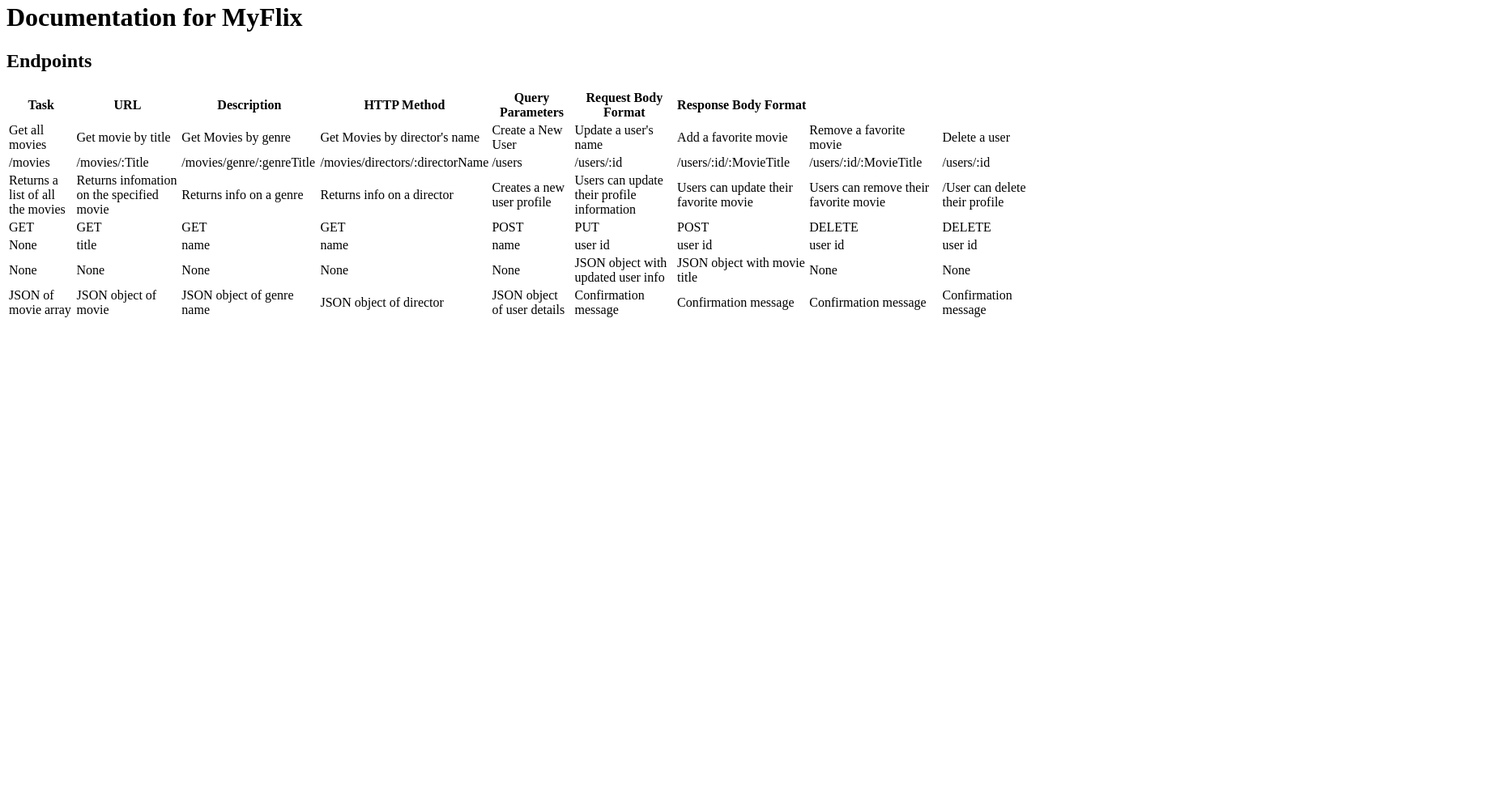
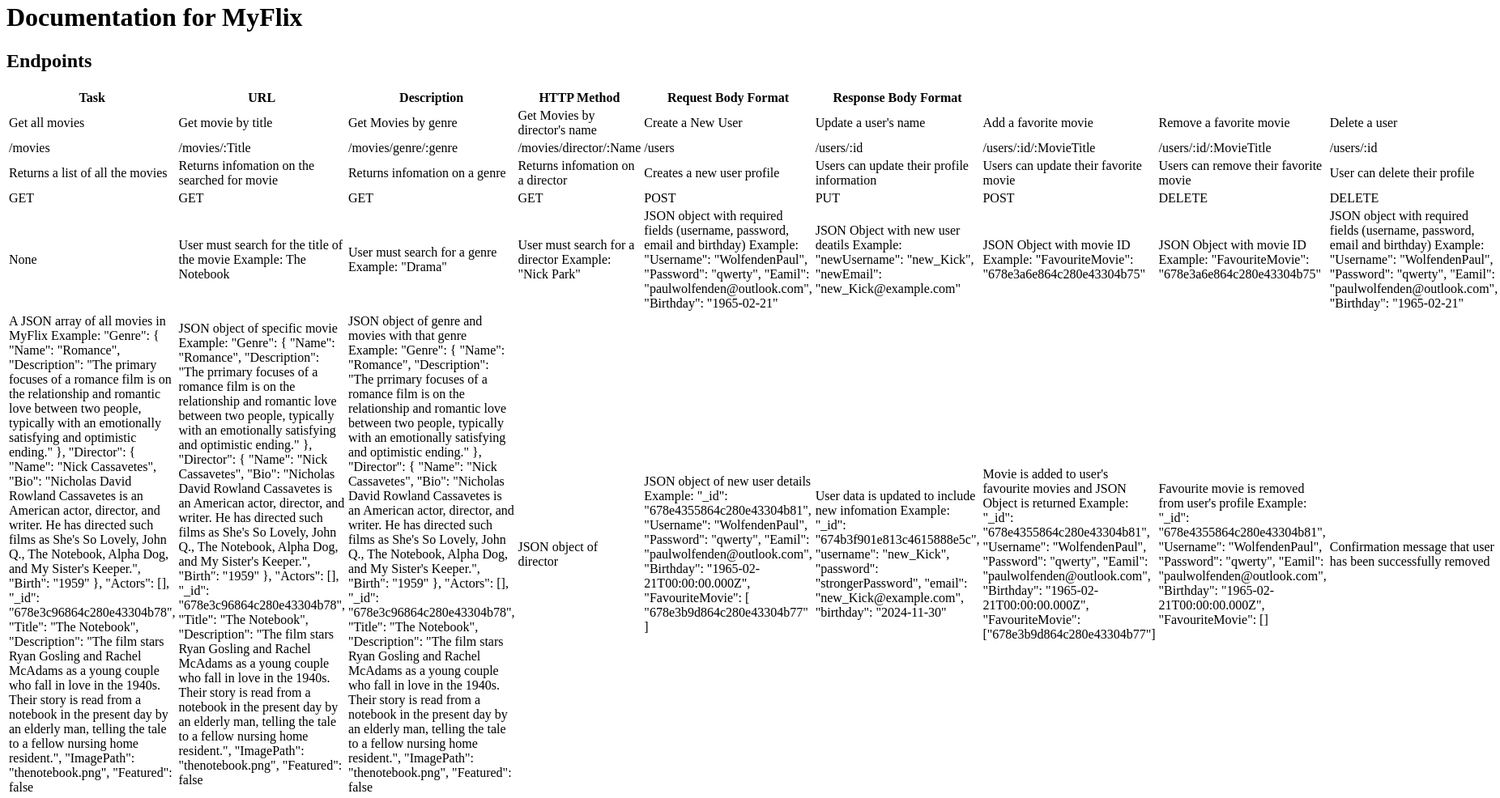
Before and after one commit to HanVonWolf/movie_myflix_api, a website: page public/documentation.html in a window 1280 px wide. Shown: the part 18-1004 px from the top of the page at 81% size, 1852 px wide, since content can reach past the window. Before the commit the page ends 800 px from the top, so only its background shows below. Drawn offline with Linux system fonts and the light colour scheme.

Commit message:
Log updates

```diff
--- a/public/documentation.html
+++ b/public/documentation.html
@@ -14,7 +14,6 @@
               <th>URL</th>
               <th>Description</th>
               <th>HTTP Method</th>
-              <th>Query Parameters</th>
               <th>Request Body Format</th>
               <th>Response Body Format</th>
             </tr>
@@ -32,8 +31,8 @@
             <tr>
                 <td>/movies</td>
                 <td>/movies/:Title</td>
-                <td>/movies/genre/:genreTitle</td>
-                <td>/movies/directors/:directorName</td>
+                <td>/movies/genre/:genre</td>
+                <td>/movies/director/:Name</td>
                 <td>/users</td>
                 <td>/users/:id</td>
                 <td>/users/:id/:MovieTitle</td>
@@ -42,14 +41,14 @@
               </tr>
             <tr>
               <td>Returns a list of all the movies</td>
-              <td>Returns infomation on the specified movie</td>
-              <td>Returns info on a genre</td>
-              <td>Returns info on a director</td>
+              <td>Returns infomation on the searched for movie</td>
+              <td>Returns infomation on a genre</td>
+              <td>Returns infomation on a director</td>
               <td>Creates a new user profile</td>
               <td>Users can update their profile information</td>
               <td>Users can update their favorite movie</td>
               <td>Users can remove their favorite movie</td>
-              <td>/User can delete their profile</td>
+              <td>User can delete their profile</td>
             </tr>
             <tr>
                 <td>GET</td>
@@ -64,36 +63,133 @@
               </tr>
               <tr>
                 <td>None</td>
-                <td>title</td>
-                <td>name</td>
-                <td>name</td>
-                <td>name</td>
-                <td>user id</td>
-                <td>user id</td>
-                <td>user id</td>
-                <td>user id</td>
+                <td>User must search for the title of the movie
+                  Example: The Notebook
+                </td>
+                <td>User must search for a genre
+                  Example: "Drama"
+                </td>
+                <td>User must search for a director
+                  Example: "Nick Park"
+                </td>
+                <td>JSON object with required fields (username, password, email and birthday)
+                  Example:
+                  "Username": "WolfendenPaul",
+                  "Password": "qwerty",
+                  "Eamil": "paulwolfenden@outlook.com",
+                  "Birthday": "1965-02-21"</td>
+                <td>JSON Object with new user deatils
+                  Example:
+                    "newUsername": "new_Kick",
+                    "newEmail": "new_Kick@example.com"
+                </td>
+                <td>JSON Object with movie ID
+                  Example:
+                  "FavouriteMovie": "678e3a6e864c280e43304b75"
+                </td>
+                <td>JSON Object with movie ID
+                  Example:
+                  "FavouriteMovie": "678e3a6e864c280e43304b75"</td>
+                <td>JSON object with required fields (username, password, email and birthday)
+                  Example:
+                  "Username": "WolfendenPaul",
+                  "Password": "qwerty",
+                  "Eamil": "paulwolfenden@outlook.com",
+                  "Birthday": "1965-02-21"</td>
               </tr>
               <tr>
-                <td>None</td>
-                <td>None</td>
-                <td>None</td>
-                <td>None</td>
-                <td>None</td>
-                <td>JSON object with updated user info</td>
-                <td>JSON object with movie title</td>
-                <td>None</td>
-                <td>None</td>
-              </tr>
-              <tr>
-                <td>JSON of movie array</td>
-                <td>JSON object of movie</td>
-                <td>JSON object of genre name</td>
+                <td>A JSON array of all movies in MyFlix
+                  Example:
+                    "Genre": {
+                        "Name": "Romance",
+                        "Description": "The primary focuses of a romance film is on the relationship and romantic love between two people, typically with an emotionally satisfying and optimistic ending."
+                    },
+                    "Director": {
+                        "Name": "Nick Cassavetes",
+                        "Bio": "Nicholas David Rowland Cassavetes is an American actor, director, and writer. He has directed such films as She's So Lovely, John Q., The Notebook, Alpha Dog, and My Sister's Keeper.",
+                        "Birth": "1959"
+                    },
+                    "Actors": [],
+                    "_id": "678e3c96864c280e43304b78",
+                    "Title": "The Notebook",
+                    "Description": "The film stars Ryan Gosling and Rachel McAdams as a young couple who fall in love in the 1940s. Their story is read from a notebook in the present day by an elderly man, telling the tale to a fellow nursing home resident.",
+                    "ImagePath": "thenotebook.png",
+                    "Featured": false
+                </td>
+                <td>JSON object of specific movie
+                  Example:
+                    "Genre": {
+                        "Name": "Romance",
+                        "Description": "The prrimary focuses of a romance film is on the relationship and romantic love between two people, typically with an emotionally satisfying and optimistic ending."
+                    },
+                    "Director": {
+                        "Name": "Nick Cassavetes",
+                        "Bio": "Nicholas David Rowland Cassavetes is an American actor, director, and writer. He has directed such films as She's So Lovely, John Q., The Notebook, Alpha Dog, and My Sister's Keeper.",
+                        "Birth": "1959"
+                    },
+                    "Actors": [],
+                    "_id": "678e3c96864c280e43304b78",
+                    "Title": "The Notebook",
+                    "Description": "The film stars Ryan Gosling and Rachel McAdams as a young couple who fall in love in the 1940s. Their story is read from a notebook in the present day by an elderly man, telling the tale to a fellow nursing home resident.",
+                    "ImagePath": "thenotebook.png",
+                    "Featured": false
+                </td>
+                <td>JSON object of genre and movies with that genre
+                  Example: "Genre": {
+                    "Name": "Romance",
+                    "Description": "The prrimary focuses of a romance film is on the relationship and romantic love between two people, typically with an emotionally satisfying and optimistic ending."
+                },
+                "Director": {
+                    "Name": "Nick Cassavetes",
+                    "Bio": "Nicholas David Rowland Cassavetes is an American actor, director, and writer. He has directed such films as She's So Lovely, John Q., The Notebook, Alpha Dog, and My Sister's Keeper.",
+                    "Birth": "1959"
+                },
+                "Actors": [],
+                "_id": "678e3c96864c280e43304b78",
+                "Title": "The Notebook",
+                "Description": "The film stars Ryan Gosling and Rachel McAdams as a young couple who fall in love in the 1940s. Their story is read from a notebook in the present day by an elderly man, telling the tale to a fellow nursing home resident.",
+                "ImagePath": "thenotebook.png",
+                "Featured": false
+                </td>
                 <td>JSON object of director</td>
-                <td>JSON object of user details</td>
-                <td>Confirmation message</td>
-                <td>Confirmation message</td>
-                <td>Confirmation message</td>
-                <td>Confirmation message</td>
+                <td>JSON object of new user details
+                  Example:
+                    "_id": "678e4355864c280e43304b81",
+                    "Username": "WolfendenPaul",
+                    "Password": "qwerty",
+                    "Eamil": "paulwolfenden@outlook.com",
+                    "Birthday": "1965-02-21T00:00:00.000Z",
+                    "FavouriteMovie": [
+                        "678e3b9d864c280e43304b77"
+                    ]
+                </td>
+                <td>User data is updated to include new infomation
+                  Example:
+                    "_id": "674b3f901e813c4615888e5c",
+                    "username": "new_Kick",
+                    "password": "strongerPassword",
+                    "email": "new_Kick@example.com",
+                    "birthday": "2024-11-30"
+                </td>
+                <td>Movie is added to user's favourite movies and JSON Object is returned
+                  Example:
+                    "_id": "678e4355864c280e43304b81",
+                    "Username": "WolfendenPaul",
+                    "Password": "qwerty",
+                    "Eamil": "paulwolfenden@outlook.com",
+                    "Birthday": "1965-02-21T00:00:00.000Z",
+                    "FavouriteMovie": ["678e3b9d864c280e43304b77"]
+                </td>
+                <td>Favourite movie is removed from user's profile
+                  Example:
+                  "_id": "678e4355864c280e43304b81",
+                  "Username": "WolfendenPaul",
+                  "Password": "qwerty",
+                  "Eamil": "paulwolfenden@outlook.com",
+                  "Birthday": "1965-02-21T00:00:00.000Z",
+                  "FavouriteMovie": []
+                </td>
+                <td>Confirmation message that user has been successfully removed</td>
               </tr>
           </table>
 
```
Also changed, not shown: log.txt (+8 -0 lines), 1 other file.
